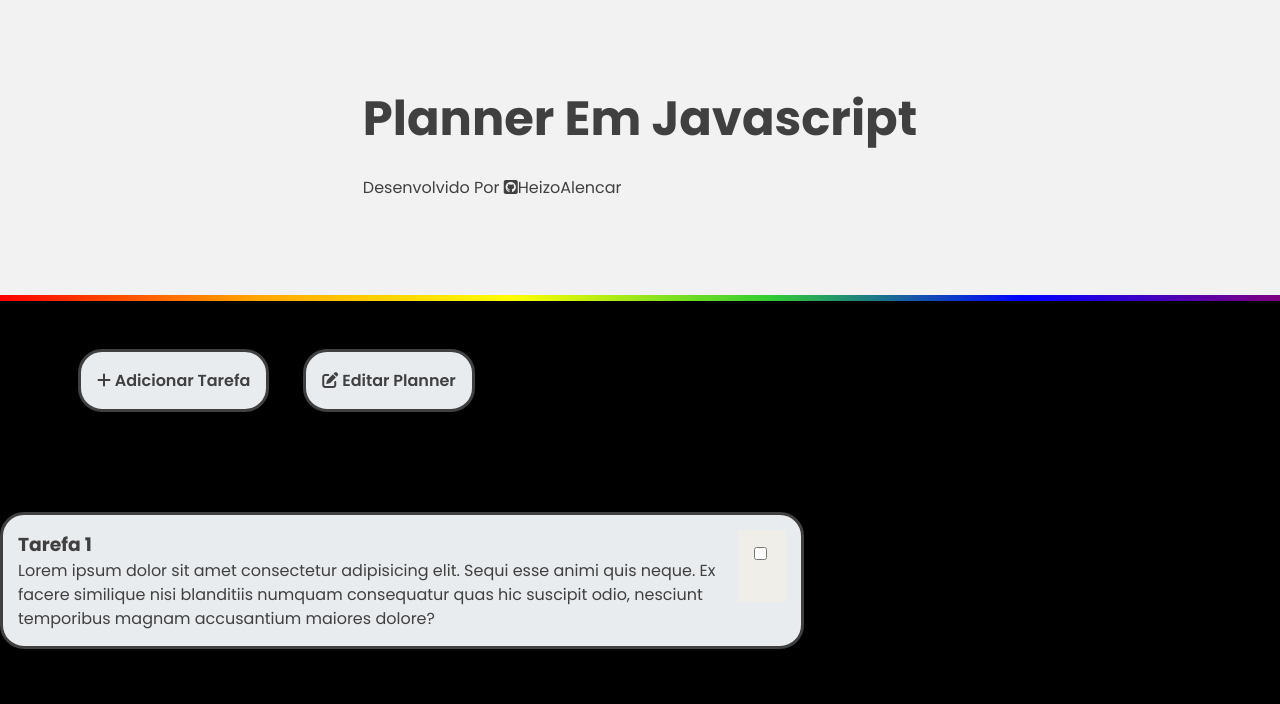
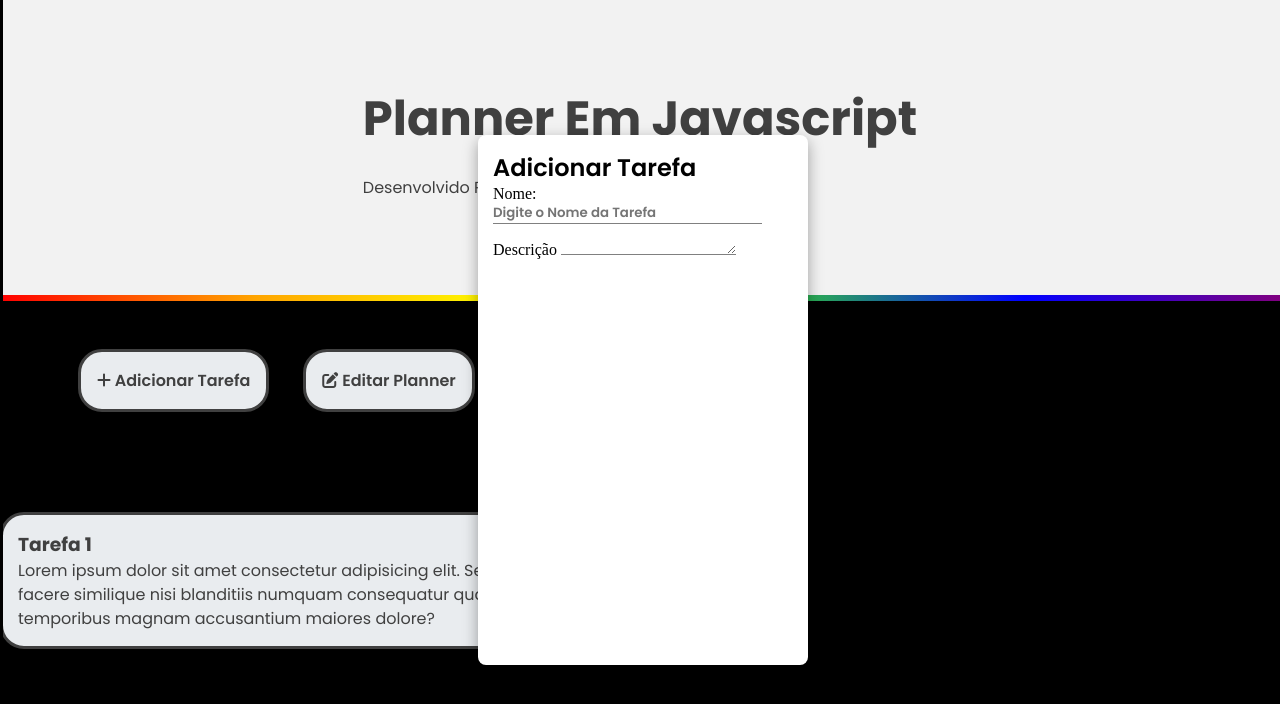
Before and after one commit to HeizoAlencar/PlannerJS, a plain HTML site: page index.html in a window 1280 px wide. Shown: the top 704 px of the page. Drawn offline with Linux system fonts and the light colour scheme.

Commit message:
saved work 05.03 12.58

```diff
--- a/css/style.css
+++ b/css/style.css
@@ -100,6 +100,12 @@ a{
     color:#404040;
 
 }
+
+form input{
+    font-family: "Poppins", sans-serif;
+    font-weight: 600;
+    font-style: normal;
+}
 /* textos-end */
 
 .container{
@@ -177,3 +183,39 @@ a{
     height: 6px;
     background-image: linear-gradient(to right, red,orange,yellow,limegreen,blue,purple);
 }
+
+
+/* menu adicionar task*/
+
+
+#menu-add-task{
+    display: flex;
+    border: 3px solid;
+    width: 100%;
+    height: 100%;
+    justify-content: center;
+    align-items: center;
+    position: absolute;
+    top: 0;
+    bottom: 0;
+    left: 0;
+    right: 0;
+    margin: auto;
+    z-index: 1;
+}
+
+.add-task-menu-bg{
+    width: 300px;
+    height: 500px;
+    background-color: white;
+    padding: 15px;
+    box-shadow: rgba(0, 0, 0, 0.35) 0px 5px 15px;
+    border-radius: 8px;
+
+}
+
+.add-task-menu-bg input,textarea {
+    border:0px;
+    border-bottom: 1px solid  grey;
+    outline: none;
+}
--- a/index.html
+++ b/index.html
@@ -19,6 +19,19 @@
     </header>
     <main>
         <div class="container">
+            <section id="menu-add-task" >
+                <div class="add-task-menu-bg" >
+                <h2>
+                    Adicionar Tarefa
+                </h2>
+                    <form  id="AddTaskMenu" >
+                        <label for="TaskName" >Nome:</label>
+                        <input type="text" placeholder="Digite o Nome da Tarefa" name="TaskName" id="TaskName"/><br>
+                        <label for="TaskDescripition" >Descrição</label>
+                        <textarea name="TaskDescription" id="TaskDescription"></textarea><br>
+                    </form>
+                </div>
+            </section>
             <section class="action-buttons">
                 <button   onclick="addTask()" class="action-button"><i class="fa-solid fa-plus"></i>  Adicionar Tarefa</button>
                 <button   onclick="EditPlanner()" class="action-button"><i class="fa-solid fa-pen-to-square"></i> Editar Planner</button>
--- a/js/main.js
+++ b/js/main.js
@@ -0,0 +1,28 @@
+const Task = {
+    name : "",
+    description : "",
+}
+
+
+function addTaskMenu(status){
+    var $menu = document.getElementById("menu-add-task").style.display;
+    if(status == 1){
+        $menu = "none;"
+    }
+    else if(status==2){
+        $menu = "block";
+    }
+
+}
+
+function addTask(){
+
+    let taskName = document.getElementById("task" + "name").value;
+    let taskDescription = document.getElementById("task" + "description").value;
+    Task["name"] =  taskName;
+    Task["description"] = taskDescription;
+
+}
+
+
+console.log(Task.name);
```
